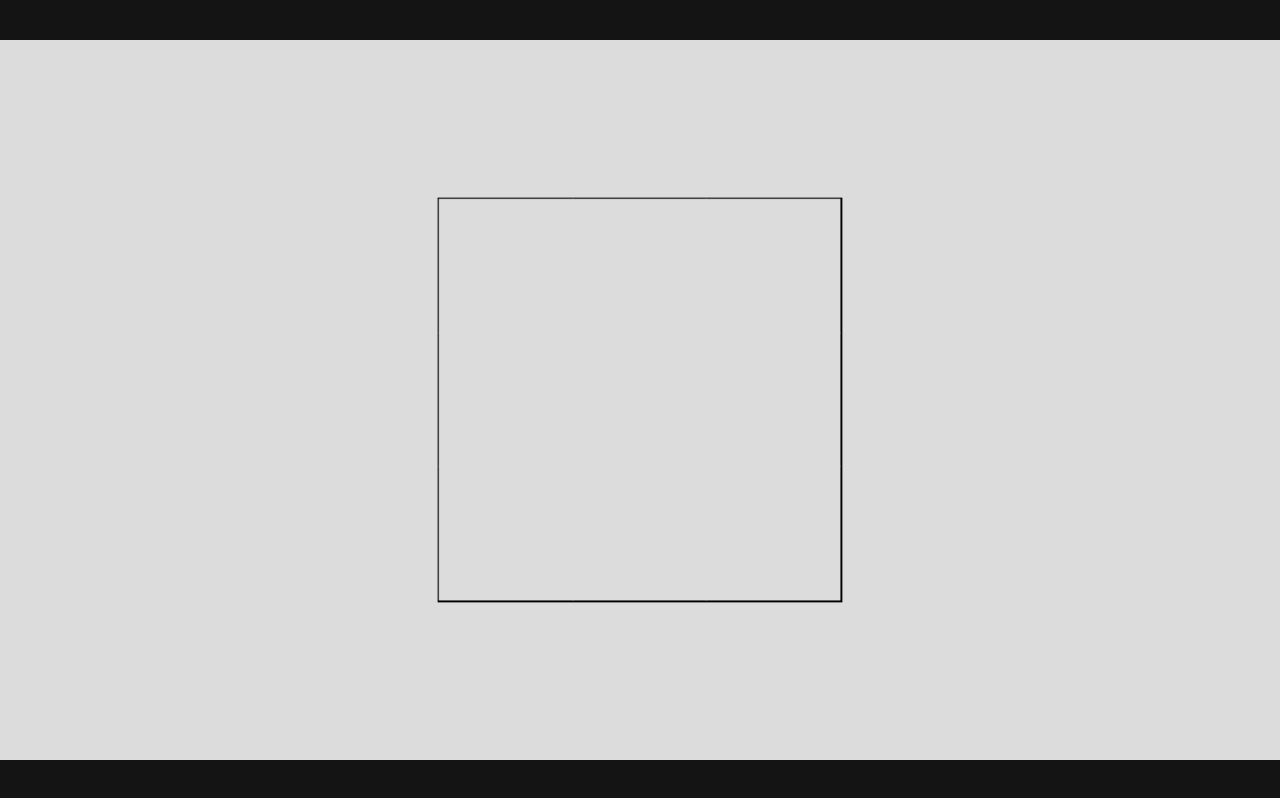
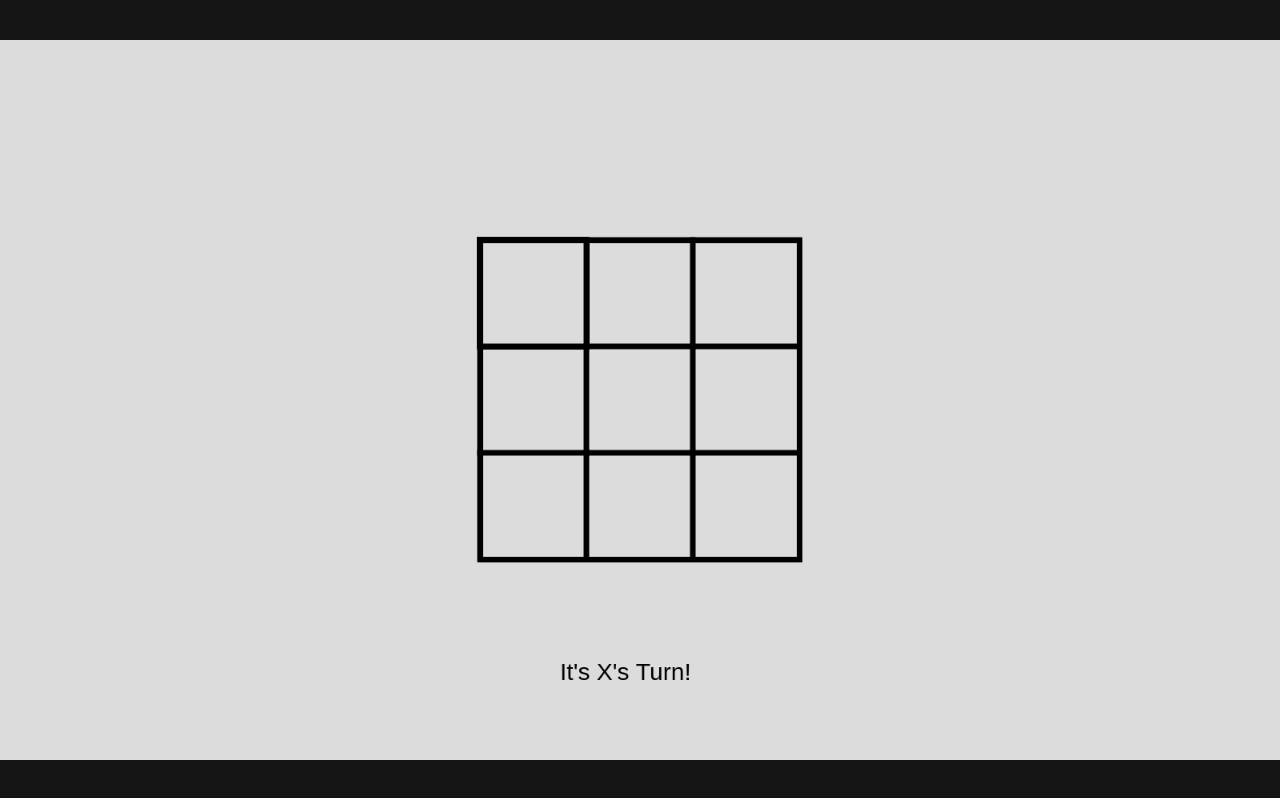
Before and after one commit to ZeroTixDev/tic-tac-toe, a website built with webpack: page dist/index.html in a window 1280 px wide. Built offline with nearby package versions, Linux system fonts and the light colour scheme.

Commit message:
wins coming soon

```diff
--- a/src/index.js
+++ b/src/index.js
@@ -10,15 +10,21 @@ const canvas = new Canvas(GAME_WIDTH, GAME_HEIGHT)
 const grid = new Grid()
 const mouse = new Mouse()
 const time = new Time()
+let turn = 'X'
+
 window.addEventListener('resize', ()=>{
 	canvas.resize()
 })
 canvas.listen('mousemove', (event) => mouse.update({event, canvas}))
-console.log('running...')
-console.log(canvas, grid)
-;(function run(now) {
+canvas.listen('mousedown', () => mouse.down())
+canvas.listen('mouseup', () => mouse.up())
+function nextTurn(turn) {
+	return turn === 'X'? 'O': 'X'
+}
+(function run(now) {
 	time.update(now)
 	update({mouse, grid, delta:time.delta})
-	render({canvas, grid})
+	const next = render({canvas, grid, mouse, turn})
+	if(next) turn = nextTurn(turn)
 	requestAnimationFrame(run)
 })()
--- a/src/style.css
+++ b/src/style.css
@@ -9,4 +9,5 @@ body {
 canvas {
 	position:absolute;
 	background:black;
+	cursor:crosshair;
 }
--- a/src/util/canvas.js
+++ b/src/util/canvas.js
@@ -2,6 +2,7 @@ module.exports = class Canvas {
 	constructor(width, height) {
 		this.canvas = document.createElement('canvas')
 		this.ctx = this.canvas.getContext('2d')
+		this.ctx.textAlign = 'center'
 		this.canvas.width = width
 		this.canvas.height = height
 		this.scale = this.resize()
--- a/src/util/cell.js
+++ b/src/util/cell.js
@@ -1,8 +1,7 @@
 module.exports = class Cell {
 	constructor(type = 'none') {
 		this.type = type === 'none' ? 'none' : type
-		this.default = 255
-		this.color = 255
+		this.color = 0
 	}
 	avail() {
 		return this.type === 'none'
@@ -11,6 +10,6 @@ module.exports = class Cell {
 		this.type = type
 	}
 	update({mouse, delta}) {
-		this.color -= delta * 255
+		//this.color -= delta * 255
 	}
 }
--- a/src/util/constants.js
+++ b/src/util/constants.js
@@ -4,6 +4,7 @@ const CENTER_X = GAME_WIDTH / 2
 const CENTER_Y = GAME_HEIGHT / 2
 const SIZE = 3
 const BACKGROUND_COLOR = 'rgb(220,220,220)'
-const CELL_WIDTH = Math.round(500 / SIZE)
-const CELL_HEIGHT = Math.round(500 / SIZE)
-module.exports = { GAME_WIDTH, GAME_HEIGHT, CELL_WIDTH, CELL_HEIGHT, BACKGROUND_COLOR, CENTER_X, CENTER_Y, SIZE}
+const PADDING = 200
+const CELL_WIDTH = Math.round(400 / SIZE)
+const CELL_HEIGHT = Math.round(400 / SIZE)
+module.exports = { GAME_WIDTH, GAME_HEIGHT, CELL_WIDTH, CELL_HEIGHT, BACKGROUND_COLOR, CENTER_X, CENTER_Y, SIZE, PADDING}
--- a/src/util/mouse.js
+++ b/src/util/mouse.js
@@ -2,10 +2,17 @@ module.exports = class Mouse {
 	constructor() {
 		this.x = -1
 		this.y = -1
+		this.on = false
 	}
 	update({event, canvas}) {
 		const bound = canvas.canvas.getBoundingClientRect()
 		this.x = Math.round((event.pageX - bound.left) / canvas.scale)
 		this.y = Math.round((event.pageY - bound.top) / canvas.scale)
 	}
+	down() {
+		this.on = true
+	}
+	up() {
+		this.on = false
+	}
 }
--- a/src/util/render.js
+++ b/src/util/render.js
@@ -1,20 +1,55 @@
-const { CELL_WIDTH, CELL_HEIGHT, BACKGROUND_COLOR, CENTER_X, CENTER_Y, SIZE } = require('./constants')
-module.exports = function render({canvas, grid}) {
+const { CELL_WIDTH, CELL_HEIGHT, BACKGROUND_COLOR, CENTER_X, CENTER_Y, SIZE, GAME_WIDTH, GAME_HEIGHT, PADDING } = require('./constants')
+module.exports = function render({canvas, grid, mouse, turn}) {
 	if(!grid || !canvas) throw new Error('called from render... canvas || grid is not defined')
 	canvas.ctx.fillStyle = BACKGROUND_COLOR
-	canvas.ctx.fillRect(0, 0, canvas.canvas.width, canvas.canvas.height)
+	canvas.ctx.fillRect(0, 0, GAME_WIDTH, GAME_HEIGHT)
 	//drawing the box
 	const x = CENTER_X - (CELL_WIDTH * (SIZE / 2))
 	const y = CENTER_Y - (CELL_HEIGHT * (SIZE / 2)) //assuming every index has the same length
 	canvas.ctx.strokeStyle = 'black'
-	canvas.ctx.lineWidth = 5
+	canvas.ctx.lineWidth = 7
 	canvas.ctx.strokeRect(x, y,CELL_WIDTH * SIZE, CELL_HEIGHT * SIZE )
+	let clicked = false
 	for (let row in grid.matrix) {
 		for (let col in grid.matrix[row]) {
 			const cell = grid.matrix[row][col]
-			canvas.ctx.fillStyle = `rgb(${cell.color-Math.random()*200},${cell.color},${cell.color})`
-			canvas.ctx.fillRect( x + row * CELL_WIDTH - 1, y + col * CELL_HEIGHT - 1, CELL_WIDTH + 1, CELL_HEIGHT + 1)
-			console.log(x,y)
+			const cellX = x + row * CELL_WIDTH - 1
+			const cellY = y + col * CELL_HEIGHT - 1
+			const width = CELL_WIDTH + 1
+			const height = CELL_HEIGHT + 1
+			if(mouse.x > cellX && mouse.x < cellX + width && mouse.y > cellY && mouse.y < cellY + height && cell.type === 'none') {
+				//sorry i know this shouldn't be in render, ill probably find an alternative solution later
+				canvas.ctx.lineWidth = 10
+				if(!clicked && mouse.on) {
+					cell.type = turn
+					clicked = true
+				}
+			}
+			canvas.ctx.strokeStyle = `rgb(${cell.color},${cell.color},${cell.color})`
+			canvas.ctx.strokeRect( cellX, cellY, width, height)
+			if(cell.type === 'O') {
+				canvas.ctx.lineWidth = 10
+				canvas.ctx.beginPath()
+				canvas.ctx.arc(cellX + width / 2, cellY + height / 2, 45, 0, Math.PI * 2)
+				canvas.ctx.stroke()
+			}
+			if(cell.type === 'X') {
+				canvas.ctx.lineWidth = 10
+				const padding = 20 //this is for the x type
+				canvas.ctx.beginPath()
+				canvas.ctx.lineTo(cellX + padding, cellY + padding)
+				canvas.ctx.lineTo(cellX + width - padding, cellY + height - padding)
+				canvas.ctx.stroke()
+				canvas.ctx.beginPath()
+				canvas.ctx.lineTo(cellX + width - padding, cellY + padding)
+				canvas.ctx.lineTo(cellX + padding, cellY + height - padding)
+				canvas.ctx.stroke()
+			}
+			canvas.ctx.lineWidth = 6
 		}
 	}
+	canvas.ctx.fillStyle = 'black'
+	canvas.ctx.font = '30px sans-serif'
+	canvas.ctx.fillText(`It's ${turn}'s Turn!`, GAME_HEIGHT - PADDING, CENTER_X)
+	return clicked ? true : false
 }
--- a/webpack.config.js
+++ b/webpack.config.js
@@ -1,6 +1,6 @@
-const path = require('path');
-const BundleAnalyzerPlugin = require('webpack-bundle-analyzer').BundleAnalyzerPlugin;
-const HtmlWebpackPlugin = require('html-webpack-plugin');
+const path = require('path')
+const BundleAnalyzerPlugin = require('webpack-bundle-analyzer').BundleAnalyzerPlugin
+const HtmlWebpackPlugin = require('html-webpack-plugin')
 module.exports = {
 	entry: './src/index.js',
 	mode: 'development',
@@ -23,7 +23,6 @@ module.exports = {
 		new HtmlWebpackPlugin()
 		/*new BundleAnalyzerPlugin(),*/
 	],
-	devtool: 'source-map',
 	devServer: {
 		contentBase: path.join(__dirname, 'dist'),
 	},
```
Also changed, not shown: 1 other file.
